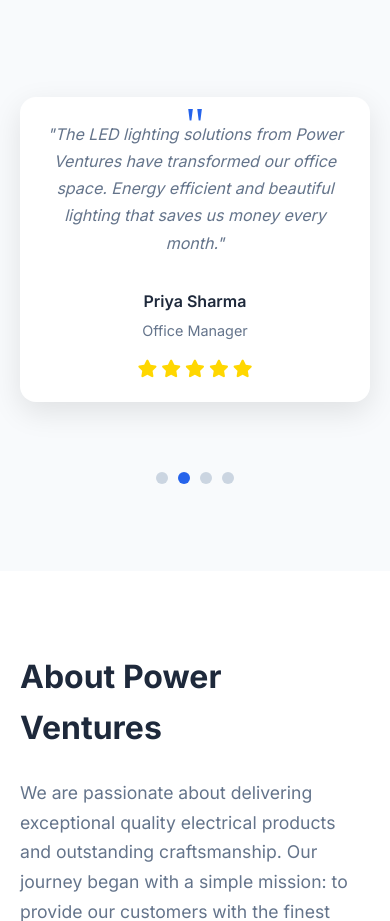
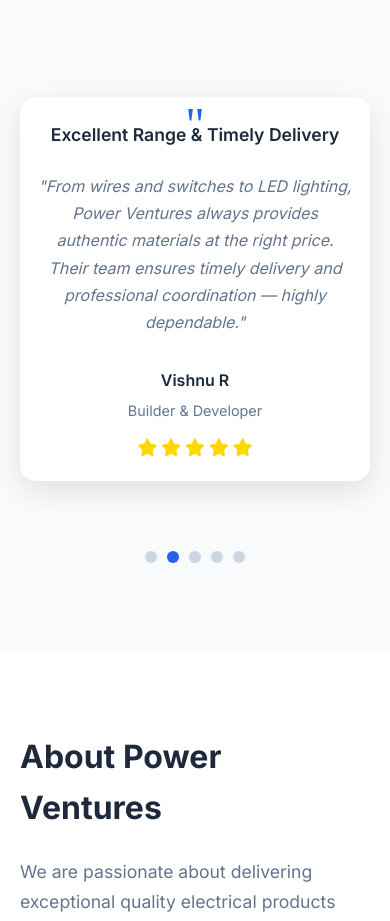
Before and after one commit to Joe-Stephen/Power-Ventures, a React (Create React App) app: page / in a window 390 px wide. Shown: the part 9860-10781 px from the top of the page. Built offline with nearby package versions, Linux system fonts and the light colour scheme; the HTML template or start-up script is replaced by a standard one.

Commit message:
Add testimonial titles and update styles for improved presentation

```diff
--- a/src/components/Testimonials.css
+++ b/src/components/Testimonials.css
@@ -38,6 +38,17 @@
     font-size: 4rem;
     color: #2563eb;
     font-family: serif;
+}
+
+.testimonial-title {
+    margin-bottom: 1.5rem;
+}
+
+.testimonial-title h3 {
+    font-size: 1.4rem;
+    font-weight: 600;
+    color: #1e293b;
+    margin: 0;
 }
 
 .testimonial-text p {
@@ -116,6 +127,10 @@
         padding: 2rem 1.5rem;
     }
 
+    .testimonial-title h3 {
+        font-size: 1.2rem;
+    }
+
     .testimonial-text p {
         font-size: 1.1rem;
     }
@@ -131,6 +146,10 @@
         padding: 1.5rem 1rem;
     }
 
+    .testimonial-title h3 {
+        font-size: 1.1rem;
+    }
+
     .testimonial-text p {
         font-size: 1rem;
     }
--- a/src/components/Testimonials.tsx
+++ b/src/components/Testimonials.tsx
@@ -1,8 +1,9 @@
-import React, { useState, useEffect } from 'react';
-import './Testimonials.css';
+import React, { useState, useEffect } from "react";
+import "./Testimonials.css";
 
 interface Testimonial {
   id: number;
+  title: string;
   text: string;
   author: string;
   role: string;
@@ -14,33 +15,44 @@
   const testimonials: Testimonial[] = [
     {
       id: 1,
-      text: "Power Ventures has been our go-to supplier for all electrical needs. Their quality products and excellent service have never disappointed us. Highly recommended!",
-      author: "Rajesh Kumar",
-      role: "Electrical Contractor"
+      title: "Reliable & Professional Electrical Partner",
+      text: "Power Ventures has been our trusted supplier for project materials across multiple residential sites. Their product quality, pricing clarity, and fast delivery make them an indispensable partner for our business",
+      author: "Arjun Menon",
+      role: "Architect & Interior Designer",
     },
     {
       id: 2,
-      text: "The LED lighting solutions from Power Ventures have transformed our office space. Energy efficient and beautiful lighting that saves us money every month.",
-      author: "Priya Sharma",
-      role: "Office Manager"
+      title: "Excellent Range & Timely Delivery",
+      text: "From wires and switches to LED lighting, Power Ventures always provides authentic materials at the right price. Their team ensures timely delivery and professional coordination — highly dependable.",
+      author: "Vishnu R",
+      role: "Builder & Developer",
     },
     {
       id: 3,
-      text: "Outstanding customer service and premium quality products. The team at Power Ventures goes above and beyond to ensure customer satisfaction.",
-      author: "Amit Patel",
-      role: "Homeowner"
+      title: "Smooth Experience for Home Electrical Needs",
+      text: "We purchased all electrical fittings for our new home through Power Ventures. They explained options clearly, provided the best brand suggestions, and ensured fast delivery. Very satisfied.",
+      author: "Priya & Suresh",
+      role: "Home Owners",
     },
     {
       id: 4,
-      text: "Fast delivery, competitive prices, and top-notch quality. Power Ventures has become our trusted partner for all electrical supplies.",
-      author: "Sunita Reddy",
-      role: "Project Manager"
-    }
+      title: "Trusted by Contractors",
+      text: "As a project contractor, timely supply matters the most. Power Ventures always delivers as promised and supports us throughout installation. Excellent service and genuine products.",
+      author: "Rohit K",
+      role: " Electrical Contractor",
+    },
+    {
+      id: 5,
+      title: "Professional. Quality-Focused. Transparent",
+      text: "Power Ventures has been supporting our projects with a consistent supply of premium electrical materials since 2019. Highly professional team and great product knowledge.",
+      author: "Sandeep P",
+      role: " Interior Consultant",
+    },
   ];
 
   useEffect(() => {
     const interval = setInterval(() => {
-      setCurrentSlide(prev => prev === testimonials.length ? 1 : prev + 1);
+      setCurrentSlide((prev) => (prev === testimonials.length ? 1 : prev + 1));
     }, 5000);
 
     return () => clearInterval(interval);
@@ -61,9 +73,14 @@
           {testimonials.map((testimonial) => (
             <div
               key={testimonial.id}
-              className={`testimonial-slide ${currentSlide === testimonial.id ? 'active' : ''}`}
+              className={`testimonial-slide ${
+                currentSlide === testimonial.id ? "active" : ""
+              }`}
             >
               <div className="testimonial-content">
+                <div className="testimonial-title">
+                  <h3>{testimonial.title}</h3>
+                </div>
                 <div className="testimonial-text">
                   <p>"{testimonial.text}"</p>
                 </div>
@@ -88,7 +105,9 @@
           {testimonials.map((_, index) => (
             <span
               key={index + 1}
-              className={`testimonial-dot ${currentSlide === index + 1 ? 'active' : ''}`}
+              className={`testimonial-dot ${
+                currentSlide === index + 1 ? "active" : ""
+              }`}
               onClick={() => goToSlide(index + 1)}
             ></span>
           ))}
```
